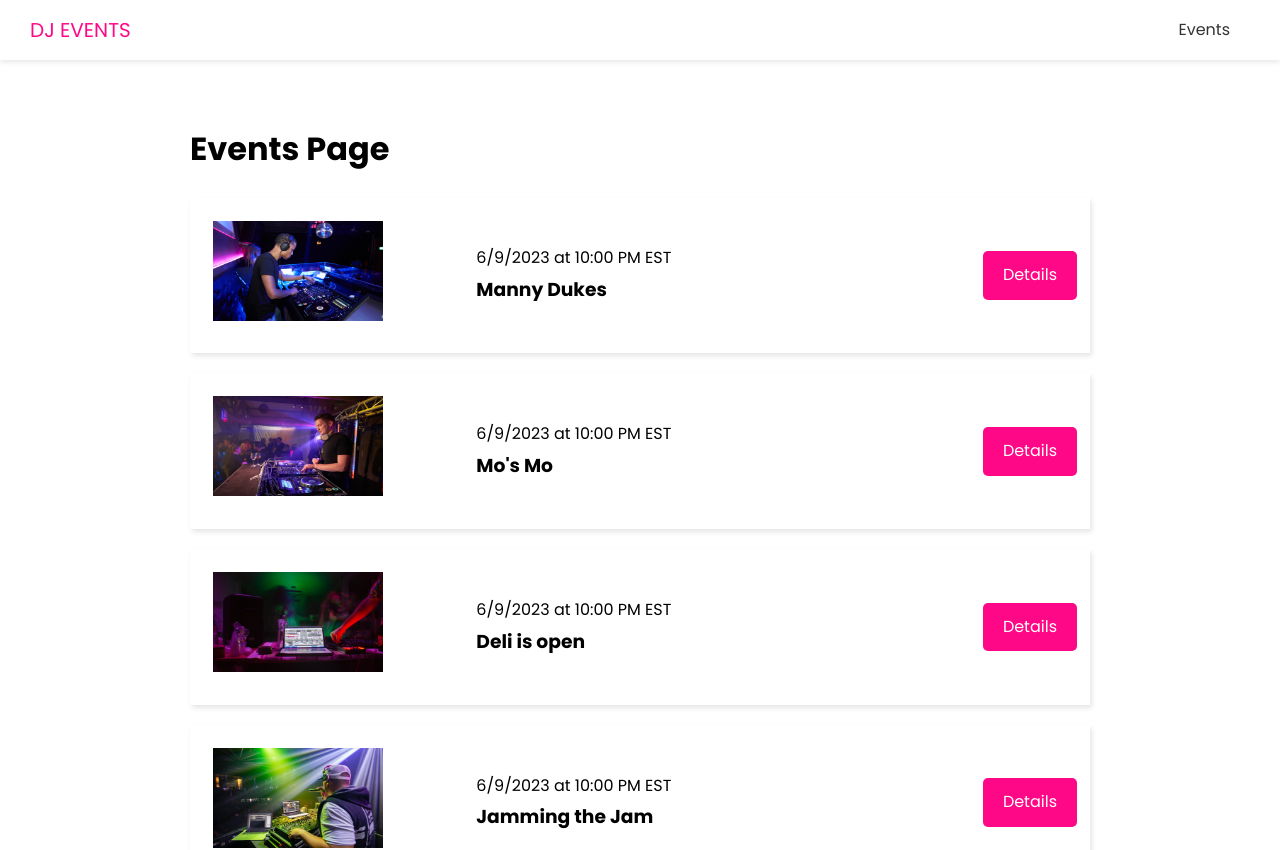
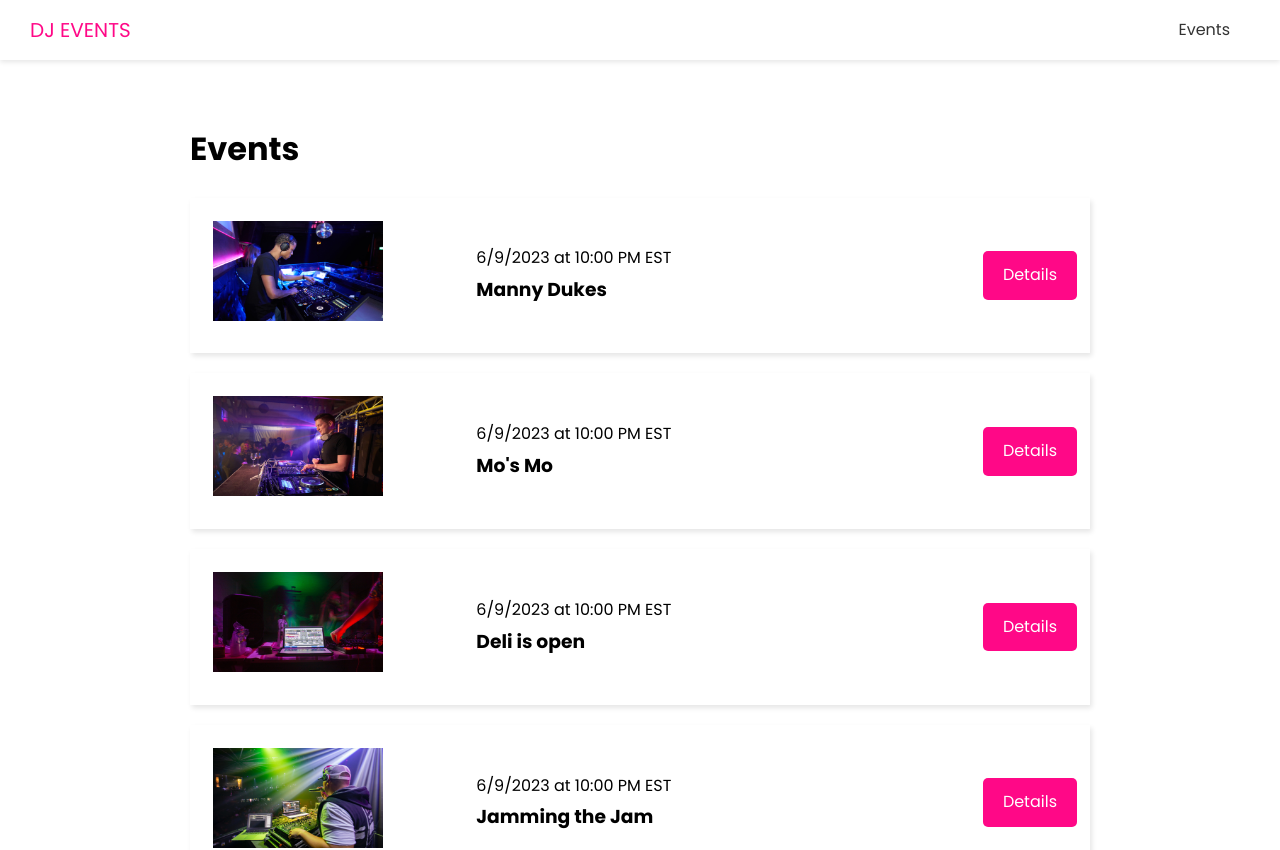
Before and after one commit to rezzon8/dj-events-frontend, a Next.js app: page /events in a window 1280 px wide. Shown: the top 850 px of the page. Built offline with nearby package versions, Linux system fonts and the light colour scheme; no server answers.

Commit message:
Refactor

```diff
--- a/pages/events/index.tsx
+++ b/pages/events/index.tsx
@@ -3,18 +3,10 @@ import Layout from '@/components/Layout'
 import EventItem from '@/components/EventItem'
 import { DjEvents, DjEvent } from '@/types/dj-events'
 
-export async function getServerSideProps() {
-  const res = await fetch(`${API_URL}/api/events`)
-  const events = await res.json()
-  return {
-    props: { events }
-  }
-}
-
 export default function EventsPage({ events }: DjEvents) {
   return (
     <Layout>
-      <h1>Events Page</h1>
+      <h1>Events</h1>
       {events.length === 0 && <h3>No events to show</h3>}
       {events.map((evt: DjEvent, index: number) => (
         <EventItem key={evt.id} evt={evt} index={index} />
@@ -22,3 +14,11 @@ export default function EventsPage({ events }: DjEvents) {
     </Layout>
   )
 }
+
+export async function getStaticProps() {
+  const res = await fetch(`${API_URL}/api/events`)
+  const events = await res.json()
+  return {
+    props: { events }
+  }
+}
```
